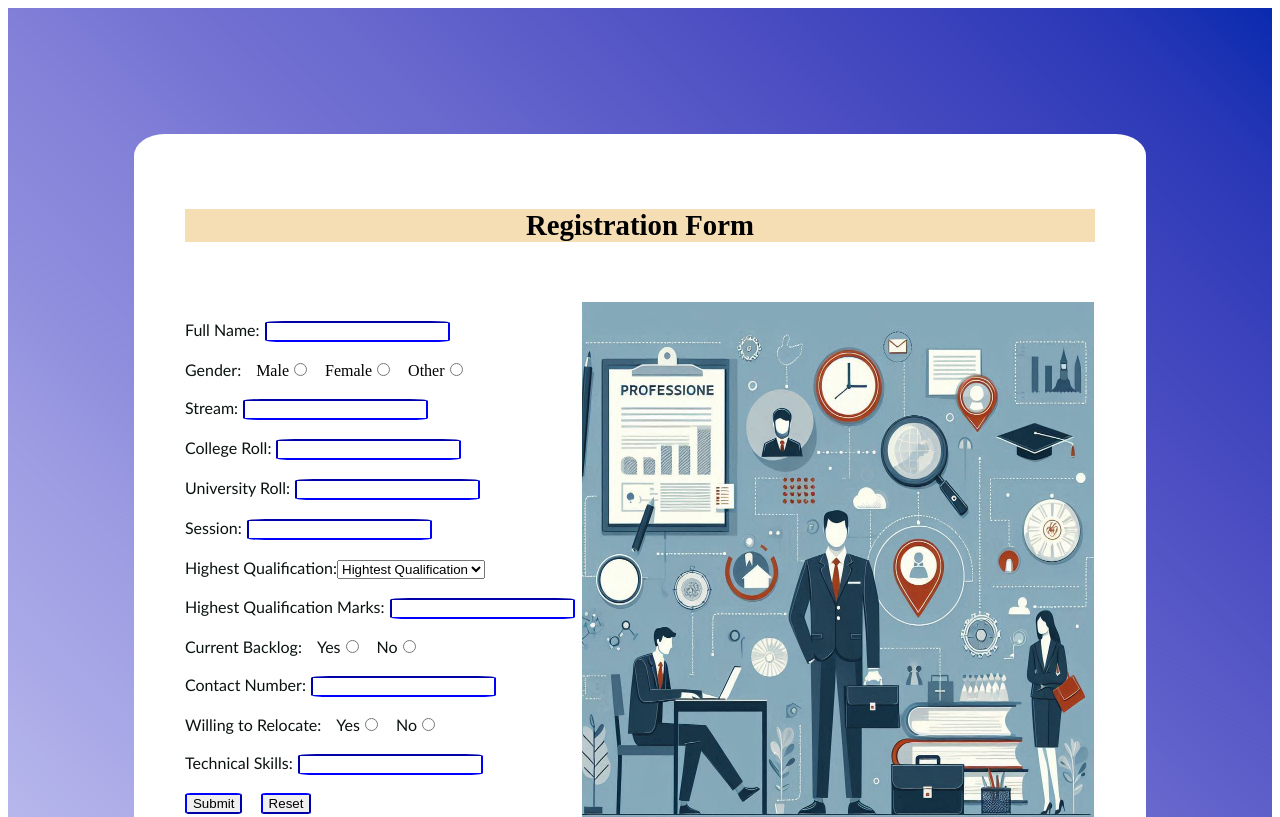
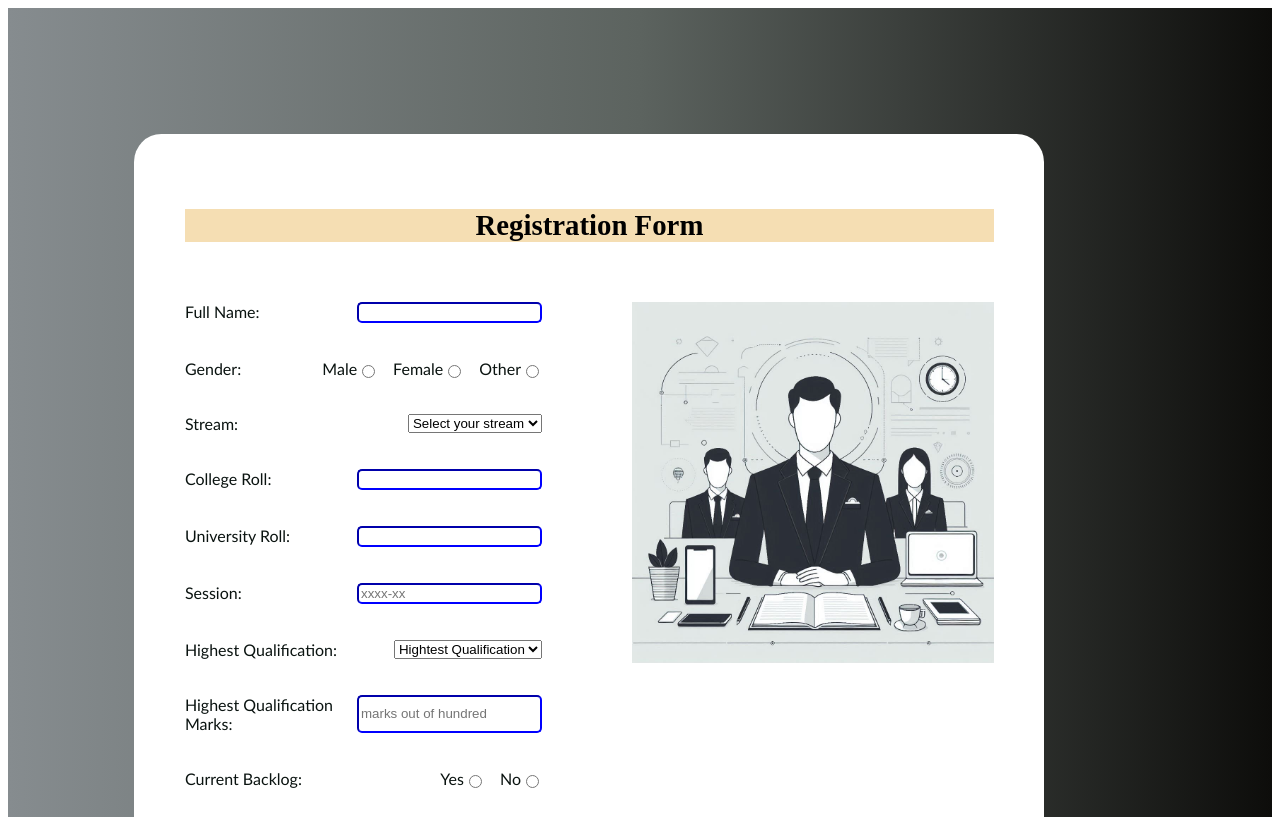
Before and after one commit to ket-sourav-ket/auto-placement, a React (Vite) app: page /register in a window 1280 px wide. Shown: the top 817 px of the page. Built offline with nearby package versions, Linux system fonts and the light colour scheme.

Commit message:
First stable version

```diff
--- a/src/components/Button.jsx
+++ b/src/components/Button.jsx
@@ -9,7 +9,7 @@ export const StyledButton = styled.button`
     border-color: white;
     display: flex;
     font-family: sans-serif;
-    color: #7c98ff;
+    color: white;
     justify-content: center;
     &:hover{ color: black;
            background-color:#cdd3db;
@@ -17,6 +17,8 @@ export const StyledButton = styled.button`
             };
 
 `
+//#7c98ff
+
 const Button = ({children , type , name , value , handleClick}) => {
   return (
     <StyledButton onClick={handleClick} name={name} value={value} type={type}>{children}</StyledButton>
--- a/src/components/DropBox.jsx
+++ b/src/components/DropBox.jsx
@@ -153,48 +153,4 @@ const DropBox = ({selected , setSelected , name , options , width , setSubmitDat
   )
 }
 
-export const SalaryBox = ({selected , setSelected , name , width, submitData , setSubmitData})=>{
-  const[open , setOpen] = useState(false);
-  const[salary , setSalary] = useState({low : '',
-                                        high : ''
-  })
-
-  const handleChange = (event)=>{
-    let name = event.target.name;
-    let value = event.target.value;
-    setSalary({...salary , [name]:value})
-    setSubmitData({...submitData, [name]: value})
-  }
-
-  const handleOutsideClick = ()=>{
-        setOpen(false);
-    }
-
-  const ref = useOutsideClick(handleOutsideClick);
-
-  return (
-    <DropBoxContainer ref={ref} $width = {width}>
-    <StyledBox onMouseOver={()=>{
-        setSelected(name);
-        setOpen(true);
-
-    }}>
-        {name}
-        <IoIosArrowDropdown />
-
-    </StyledBox>
-    {open && selected === name?
-    <OptionContainer>
-      <StyledLabel htmlFor='lowLimit'>Minimum:  <input style={{minWidth: '0px' , marginLeft: '6px', marginBottom: '5px'}} value={salary['low']} onChange={handleChange} type='number' name='low' /></StyledLabel>
-      <StyledLabel htmlFor='highLimit'>Maximum: <input style={{minWidth: '0px', marginLeft: '3.5px'}} value={salary['high']}onChange={handleChange} type='number' name='high' /></StyledLabel>
-    </OptionContainer>
-    :
-    null
-    }
-    </DropBoxContainer>
-  )
-
-
-}
-
 export default DropBox
--- a/src/components/Footer.jsx
+++ b/src/components/Footer.jsx
@@ -7,19 +7,22 @@ const StyledH2 = styled.h2`
     margin-bottom: 0;
     padding: 0;
 `
+const StyledFooterBar = styled(StyledHeadBar)`
+  margin-left : 0px;
+`
 
 const Footer = () => {
   return (
     <div>
         <StyledH2>Contact Us</StyledH2>
-        <StyledHeadBar width = '15%' />
+        <StyledFooterBar width = '15%' />
         <span>
             Mail:  tpo@college.org.import.in
             <br />
             Phone: 789456123
         </span>
         <StyledH2>Site Maintainers</StyledH2>
-        <StyledHeadBar width = '15%'/>
+        <StyledFooterBar width = '15%'/>
         <span>
             Sourabh Saha
             <br/>
--- a/src/components/InfoBox.jsx
+++ b/src/components/InfoBox.jsx
@@ -41,6 +41,7 @@ const StyledSubInfoContainer = styled.div`
     grid-area: info;
 `
 export const StyledHeadBar = styled.div`
+  margin-left: 20px;
   height: 3px;
   width: ${(props) => props.width};
   background: linear-gradient(103.22deg, #ffffff -13.86%, #000000 99.55%);
--- a/src/components/Navbar.jsx
+++ b/src/components/Navbar.jsx
@@ -57,7 +57,7 @@ const StyledNavButton = styled.button`
   margin-right: 40px;
   text-align: center;
   text-decoration: none;
-  color: #7c98ff;
+  color: white;
   border: 1px solid white;
   &:hover{ color: black;
            background-color:white;
--- a/src/components/RegForm.jsx
+++ b/src/components/RegForm.jsx
@@ -1,14 +1,30 @@
 import styled from 'styled-components'
-import Myimage from '../assets/Side.png'
+import Myimage from '../assets/infoImage.png'
+import { Form } from 'react-router'
 
 const Mylabel=styled.label`
+
+    display: flex;
+    flex-direction: row;
+    justify-content: space-between;
     color: #0a1310;
-    font-family: 'Trebuchet MS', 'Lucida Sans Unicode', 'Lucida Grande', 'Lucida Sans', Arial, sans-serif`;
+    font-family: 'Trebuchet MS', 'Lucida Sans Unicode', 'Lucida Grande', 'Lucida Sans', 'Arial', 'sans-serif';
 
+`
+const RadioGroup = styled.div`
+
+`
 const Myinput=styled.input`
-    border-radius: 10%;
+    display: inline-block;
+    border-radius: 5px;
     border-color: blue;
     margin-left: 5px;
+    vertical-align: text-bottom;
+`
+const ButtonDiv = styled.div`
+  display:flex;
+  flex-direction: row;
+  justify-content: flex-start;
 `
 const MyRadioLabel = styled.label`
   padding-left: 15px;
@@ -25,36 +41,59 @@ const MyHeading = styled.h2`
   font-size:180%;
 `
 const Styledimage = styled.img`
-  position: absolute;
-  margin-left: 31%;
-  height: 70%;
-  width:40%;
+  width: 80%;
 `
 const Myinnerdiv=styled.div`
   background-color: white;
   padding: 5%;
   opacity: 100%;
   border-radius: 3%;
+  width: 80%;
 `
 const Mydiv=styled.div`
 padding: 10%;
-background-image: linear-gradient(
-    45deg,
-    hsl(240deg 61% 85%) 0%,
-    hsl(240deg 58% 82%) 8%,
-    hsl(241deg 57% 78%) 17%,
-    hsl(241deg 55% 75%) 25%,
-    hsl(241deg 54% 71%) 33%,
-    hsl(241deg 53% 68%) 42%,
-    hsl(241deg 52% 64%) 50%,
-    hsl(240deg 51% 61%) 58%,
-    hsl(240deg 50% 57%) 67%,
-    hsl(239deg 49% 53%) 75%,
-    hsl(237deg 51% 49%) 83%,
-    hsl(234deg 63% 44%) 92%,
-    hsl(228deg 90% 36%) 100%
-  );
+background: #868c8f;
+background: linear-gradient(90deg, rgba(134, 140, 143, 1) 0%, rgba(92, 99, 95, 1) 50%, rgba(13, 13, 11, 1) 100%);
 `
+const BodyDiv = styled.div`
+  display: flex;
+  flex-direction: row;
+  justify-content: space-between;
+
+`
+const FormDiv = styled(Form)`
+
+width: 100%;
+
+`
+const ImageDiv = styled.div`
+  display:flex;
+  flex-direction: row;
+  justify-content: flex-end;
+  align-content: flex-start;
+  flex-wrap: wrap;
+
+`
+export async function driveAction({request , params}){
+  const formData = await request.formData();
+
+  let response = await fetch('http://localhost:5173/api/studentRegister',
+        {
+            method : 'POST',
+            headers: {
+            'Content-Type': 'application/json;charset=utf-8'
+            },
+            body : JSON.stringify(Object.fromEntries(formData))
+
+        }
+    );
+
+  let message = await response.text()
+  alert(message)
+
+
+
+}
 
 const RegForm = () => {
   return (
@@ -62,56 +101,70 @@ const RegForm = () => {
     <Myinnerdiv>
       <MyHeading>Registration Form</MyHeading>
       <br/><br/>
-      <Styledimage src={Myimage}></Styledimage>
-      <br></br>
-      <Mylabel>Full Name:</Mylabel>
-      <Myinput
+      <BodyDiv>
+      <FormDiv method='POST'>
+      <Mylabel>Full Name:
+      <Myinput required
         type="text"
         name="fullname"
-      /><br/><br/>
-        <Mylabel>Gender:</Mylabel>
-        <MyRadioLabel for="M">Male</MyRadioLabel>
-        <Myinput type="radio" id="male"value="choice"/>
-        <MyRadioLabel for="F">Female</MyRadioLabel>
-        <Myinput type="radio" id="female" value="choice"/>
-        <MyRadioLabel for="o">Other</MyRadioLabel>
-        <Myinput type="radio" id="o" value="choice"/>
+      />
+      </Mylabel>
+      <br/><br/>
+        <Mylabel>Gender:
+        <RadioGroup>
+        <MyRadioLabel htmlFor="M">Male</MyRadioLabel>
+        <Myinput required type="radio" id="male" name="genderChoice" value={'male'}/>
+        <MyRadioLabel htmlFor="F">Female</MyRadioLabel>
+        <Myinput required type="radio" id="female" name="genderChoice" value={'female'}/>
+        <MyRadioLabel htmlFor="o">Other</MyRadioLabel>
+        <Myinput required type="radio" id="other" name="genderChoice" value={'other'}/>
+        </RadioGroup>
+        </Mylabel>
 
         <br/><br/>
 
-      <Mylabel>Stream:</Mylabel>
-      <Myinput
-        type="text"
-        name="stream"
-      /><br/><br/>
+      <Mylabel>Stream:
+      <select name="stream" required>
+            <option value="Null">Select your stream</option>
+            <option value="CSE">CSE</option>
+            <option value="CA">CA</option>
+            <option value="IT">IT</option>
+            <option value="ECE">ECE</option>
+            <option value = "AIML">AIML</option>
+            <option value = "DSC">Data Science</option>
+            <option value="EE">EE</option>
+      </select>
+      </Mylabel>
+      <br/><br/>
 
       <Mylabel>College Roll:
-      <Myinput
+      <Myinput required
         type="text"
-        name="college roll"
+        name="collegeRoll"
+        pattern='\d{11}'
       />
       </Mylabel>
       <br/><br/>
 
       <Mylabel>University Roll:
-      <Myinput
+      <Myinput required pattern='\d{11}'
         type="text"
-        name="university roll"
+        name="universityRoll"
       />
       </Mylabel>
       <br/><br/>
 
       <Mylabel>Session:
-      <Myinput
+      <Myinput required placeholder='xxxx-xx' pattern='\d{4}-\d{2}'
         type="text"
         name="session"
       />
       </Mylabel>
       <br/><br/>
       <Mylabel>Highest Qualification:
-        <select name="qualification" >
-            <option value="Highest Qualification">Hightest Qualification</option>
-            <option value="Btech">BTech</option>
+        <select name="qualification" required>
+            <option value="Null">Hightest Qualification</option>
+            <option value="BTech">BTech</option>
             <option value="MCA">MCA</option>
             <option value="BCA">BCA</option>
             <option value="MTech">MTech</option>
@@ -119,7 +172,7 @@ const RegForm = () => {
       </Mylabel>
       <br/><br/>
       <Mylabel>Highest Qualification Marks:
-        <Myinput
+        <Myinput placeholder='marks out of hundred' pattern='\d{2}'
           type="number"
           name="marks"
         />
@@ -127,37 +180,48 @@ const RegForm = () => {
         <br/><br/>
 
        <Mylabel>Current Backlog:
-        <MyRadioLabel for="YES">Yes</MyRadioLabel>
-        <Myinput type="radio" id="yes"value="choice"/>
-        <MyRadioLabel for="NO">No</MyRadioLabel>
-        <Myinput type="radio" id="no" value="choice"/>
+        <RadioGroup>
+        <MyRadioLabel htmlFor="YES">Yes</MyRadioLabel>
+        <Myinput required type="radio" id="yes" name="backlogChoice" value={true}/>
+        <MyRadioLabel htmlFor="NO">No</MyRadioLabel>
+        <Myinput type="radio" id="no" name="backlogChoice" value={false}/>
+        </RadioGroup>
         </Mylabel>
         <br/><br/>
 
         <Mylabel>Contact Number:
         <Myinput
           type="number"
-          name="contact number"
+          name="contact"
         />
         </Mylabel>
         <br/><br/>
 
         <Mylabel>Willing to Relocate:
-        <MyRadioLabel for="YES">Yes</MyRadioLabel>
-        <Myinput type="radio" id="yes"value="choice"/>
-        <MyRadioLabel for="NO">No</MyRadioLabel>
-        <Myinput type="radio" id="no" value="choice"/>
+        <RadioGroup>
+        <MyRadioLabel htmlFor="YES">Yes</MyRadioLabel>
+        <Myinput required type="radio" id="yes" name="relocateChoice" value={true}/>
+        <MyRadioLabel htmlFor="NO">No</MyRadioLabel>
+        <Myinput type="radio" id="no" name="relocateChoice" value={false}/>
+        </RadioGroup>
         </Mylabel>
         <br/><br/>
         <Mylabel>Technical Skills:
         <Myinput
             type="text"
-            name="fullname"
+            name="techSkill"
           />
         </Mylabel>
         <br/><br/>
+        <ButtonDiv>
         <MyButton type='submit'>Submit</MyButton>
         <MyButton type='reset'>Reset</MyButton>
+        </ButtonDiv>
+        </FormDiv>
+        <ImageDiv>
+          <Styledimage src={Myimage}></Styledimage>
+        </ImageDiv>
+        </BodyDiv>
         </Myinnerdiv>
     </Mydiv>
   )
--- a/src/components/Report.jsx
+++ b/src/components/Report.jsx
@@ -3,14 +3,22 @@ import { useState } from 'react'
 import styled from 'styled-components'
 import Table from './Table'
 import DropBox from './DropBox'
-import { SalaryBox } from './DropBox'
 import { StyledButton } from './Button'
-import { Form, useSubmit } from 'react-router'
+import { Form, redirect, useSubmit, useActionData, useLocation } from 'react-router'
 
 const StyledReportButton = styled(StyledButton)`
   margin-right: 10px;
   &:last-of-type{
     margin-right: 0px;
+  }
+  &:disabled{
+    text-decoration: line-through;
+    background-color: grey;
+    &:hover{
+      background-color: grey;
+      color: #7c98ff;
+      border: 2px outset white;
+    }
   }
 `
 
@@ -24,10 +32,11 @@ const FilterContainer = styled.div`
   display: flex;
   flex-direction: row;
   justify-content: space-between;
-  background-color:#cdd3db;
+  background-color: #999da3;
+
   border-radius: 5px;
   margin-bottom: 10px;
-  padding: 10px;
+  padding: 20px;
 `
 const ButtonContainer = styled.div`
   display: flex;
@@ -52,64 +61,150 @@ export async function reportAction({request , params}){
   const formData = await request.formData();
   console.log("inside report action");
 
-  for(let val of formData.values())
-  {
-    console.log(val)
-  }
+  let response = await fetch('http://localhost:5173/api/report/search',
+        {
+            method : 'POST',
+            body : formData
 
+        }
+    );
+
+  let resList = await response.json();
+  console.log("await done")
+  console.log(resList[0]);
+  return {resList};
+}
+
+export async function downloadAction({request , params}){
+  const formData = await request.formData();
+  console.log("inside download action");
+
+  let response = await fetch('http://localhost:5173/api/report/download',
+        {
+            method : 'POST',
+            body : formData
+
+        }
+    );
+
+  let resBlob = await response.blob();
+  const url = window.URL.createObjectURL(resBlob);
+  const dlink = document.createElement('a');
+  dlink.href = url;
+  dlink.setAttribute('download' , 'report.pdf')
+  document.body.appendChild(dlink);
+  dlink.click();
+  dlink.parentNode.removeChild(dlink);
+  alert("Download started!")
+  return redirect("/")
 }
 
 
+
 const Report = () => {
+  const {resList} = useActionData() ?? {resList : []};
+  let submit = useSubmit();
+  let location = useLocation();
   const [submitData , setSubmitData] = useState({
     stream : [],
     year: [],
     company: [],
-    gender: [],
-    low: 0,
-    high: 0
+    gender: []
   })
   const handleSumbit = (event)=>{
+
     event.preventDefault();
     event.stopPropagation();
-   // let submit = useSubmit();
     let formData = new FormData();
-    formData.append('low' , submitData['low']);
-    formData.append('high' , submitData['high']);
-    for(let key in submitData)
+    console.log(submitData);
+    const keys = ['stream' , 'year' , 'company' , 'gender'];
+    let valid = true;
+
+    for(let key of keys)
     {
-      if(key !== 'low' && key !== 'high')
-      {
-        for(let value of submitData[key])
+        if(submitData[key].length === 0)
+          {
+            alert('filter missing')
+            valid = false
+            break;
+          }
+        else{
+          for(let value of submitData[key]){
+
           formData.append( key , value);
-      }
+
+          }
+        }
     }
-    for(let value of formData.entries())
-      console.log( value)
+    if(!valid)
+      return redirect("/")
+    else{
+      console.log(formData);
+      submit(formData,{
+        method : 'POST',
+        action: '/report'
+      })
+
+    }
+  }
+
+  const handleDownload = (event)=>{
+    event.preventDefault();
+    event.stopPropagation();
+    let formData = new FormData();
+    const keys = ['stream' , 'year' , 'company' , 'gender'];
+    let valid = true;
+
+    for(let key of keys)
+    {
+        if(submitData[key].length === 0)
+          {
+            alert('filter missing')
+            valid = false
+            break;
+          }
+        else{
+          for(let value of submitData[key]){
+
+          formData.append( key , value);
+
+          }
+        }
+    }
+    if(!valid)
+      return redirect("/")
+    else{
+      console.log(formData);
+      submit(formData,{
+        method : 'POST',
+        action: '/report/download'
+      })
+
+    }
   }
   const [selected , setSelected] = useState('null');
+
   const streamList = ['CA' , 'CSE' , 'IT' , 'ECE' , 'AIML', 'EE' , 'DSC'];
-  const yearList = ['2025' , '2024' , '2023', ' 2022', '2021','2020' , '2020 and earlier']
-  const companyList =['Accenture' , 'LTIMindtree' , 'Cognizant' , 'TCS' , 'Hashedin' , 'Kreeti Technologies' , 'BMC software' ,'GT Bharat' , 'HCL']
+  const yearList = ['2025' , '2024' , '2023', ' 2022', '2021','2020']
+  const companyList =['Accenture' , 'LTIMindtree' , 'Cognizant' , 'TCS' , 'Hashedin by Deloitte' , 'Kreeti Technologies' , 'BMC Software' ,'GT Bharat' , 'HCL']
   const genderList = ['Male', 'Female' , 'Others']
-  const list = []
   return (
     <ReportContainer>
       <Form action='/report' method='post' onSubmit={handleSumbit}>
       <FilterContainer >
         <DropBox selected={selected} setSelected={setSelected} name={'stream'} options={streamList} width={'20%'} submitData={submitData} setSubmitData={setSubmitData}/>
-        <DropBox selected={selected} setSelected={setSelected} name={'year'} options={yearList} width={'20%'} submitData={submitData} setSubmitData={setSubmitData}/>
+        <DropBox selected={selected} setSelected={setSelected} name={'year'} options={yearList} width={'15%'} submitData={submitData} setSubmitData={setSubmitData}/>
         <DropBox selected={selected} setSelected={setSelected} name={'company'} options={companyList} width={'20%'} submitData={submitData} setSubmitData={setSubmitData}/>
         <DropBox selected={selected} setSelected={setSelected} name={'gender'} options={genderList} width={'15%'} submitData={submitData} setSubmitData={setSubmitData}/>
-        <SalaryBox selected={selected} setSelected={setSelected} name={'salary'} width={'10%'} submitData={submitData} setSubmitData={setSubmitData}/>
+
       </FilterContainer>
       <ButtonContainer>
         <StyledReportButton type='submit'>Search</StyledReportButton>
-        <StyledReportButton>Download PDF</StyledReportButton>
+        <StyledReportButton disabled = {location.pathname !== '/report'} onClick={handleDownload}>Download PDF</StyledReportButton>
       </ButtonContainer>
       </Form>
       <StyledHr />
-      <Table list={list} />
+      <Table list={resList}/>
 
     </ReportContainer>
   )
--- a/src/components/Table.jsx
+++ b/src/components/Table.jsx
@@ -10,7 +10,7 @@ const StyledRecordView = styled.div`
     'records records records';
     align-items: center;
     overflow-y: auto;
-    height: 54%;
+    max-height: 54%;
 `
 
 const StyledTableFrame = styled.table`
@@ -38,7 +38,7 @@ const StyledHeader = styled.thead`
 
 const StyledTh = styled.th`
   border-collapse: collapse;
-  padding: 0.6rem;
+  padding: 0.5rem;
   text-align: left;
 `
 const StyledTd = styled.td`
@@ -65,9 +65,16 @@ const Table = ({list}) => {
     <StyledTableFrame>
         <StyledHeader>
             <StyledRow>
-                <StyledTh>Student Name</StyledTh>
+               {/* <StyledTh>Student Name</StyledTh>
                 <StyledTh>Stream</StyledTh>
-                <StyledTh>Personal Mail</StyledTh>
+                <StyledTh>Personal Mail</StyledTh> */}
+                {
+                  Object.keys(list[0] ?? {}).map(function(value){
+                    return <StyledTh>{value.replace(/_/g , ' ').toUpperCase()}</StyledTh>
+                  })
+
+                }
+
             </StyledRow>
         </StyledHeader>
 
--- a/src/components/Uploader.jsx
+++ b/src/components/Uploader.jsx
@@ -25,7 +25,7 @@ const StyledUploadButton = styled(StyledButton)`
   color:white;
   font-family: sans-serif;
   align-items: center;
-  color: #7c98ff;
+  color: white;
   border-radius: 10px;
   border-color: black;
   &:hover{ color: black;
@@ -79,7 +79,7 @@ const Uploader = () => {
         </>
         )
         }
-        <Form onClick={(eventWrapper)=> eventWrapper.stopPropagation()} onChange={(eventWrapper)=> eventWrapper.stopPropagation()} method='post' encType='multipart/form-data'>
+        <Form onClick={(eventWrapper)=> eventWrapper.stopPropagation()} onChange={(eventWrapper)=> eventWrapper.stopPropagation()} method='post' action='/' encType='multipart/form-data'>
           <input name='files' onChange={handleChange}  ref={inputRef} type='file' accept='.docx,.ppt, .pptx,.txt,.pdf' hidden/>
           <button ref={submitRef} type='submit' hidden/>
         </Form>
--- a/src/main.jsx
+++ b/src/main.jsx
@@ -6,10 +6,11 @@ import { searchAction, searchLoader, sendAction } from './App.jsx'
 import App from './App.jsx'
 import EmailBox from './components/EmailBox.jsx'
 import RegForm from './components/RegForm.jsx'
+import { driveAction } from './components/RegForm.jsx'
 import ErrorPage from './components/ErrorPage.jsx'
 import Login from './components/Login.jsx'
 import { loginAction, registerAction , loader } from './components/Login.jsx'
-import { reportAction } from './components/Report.jsx'
+import { reportAction, downloadAction } from './components/Report.jsx'
 const router = createBrowserRouter([
   {
     path: "/",
@@ -30,6 +31,7 @@ const router = createBrowserRouter([
   },
   {
     path: "/register",
+    action: driveAction,
     element: <RegForm />,
     errorElement: <ErrorPage />
   },
@@ -51,7 +53,15 @@ const router = createBrowserRouter([
     path: "/report",
     action: reportAction,
     element: <App />,
-    errorElement: <ErrorPage />
+    errorElement: <ErrorPage />,
+    children: [
+      {
+        path: "download",
+        element: <App />,
+        errorElement: <ErrorPage />,
+        action: downloadAction,
+      }
+    ]
   },
 ]);
 
```
Also changed, not shown: src/App.jsx (+9 -6 lines).
